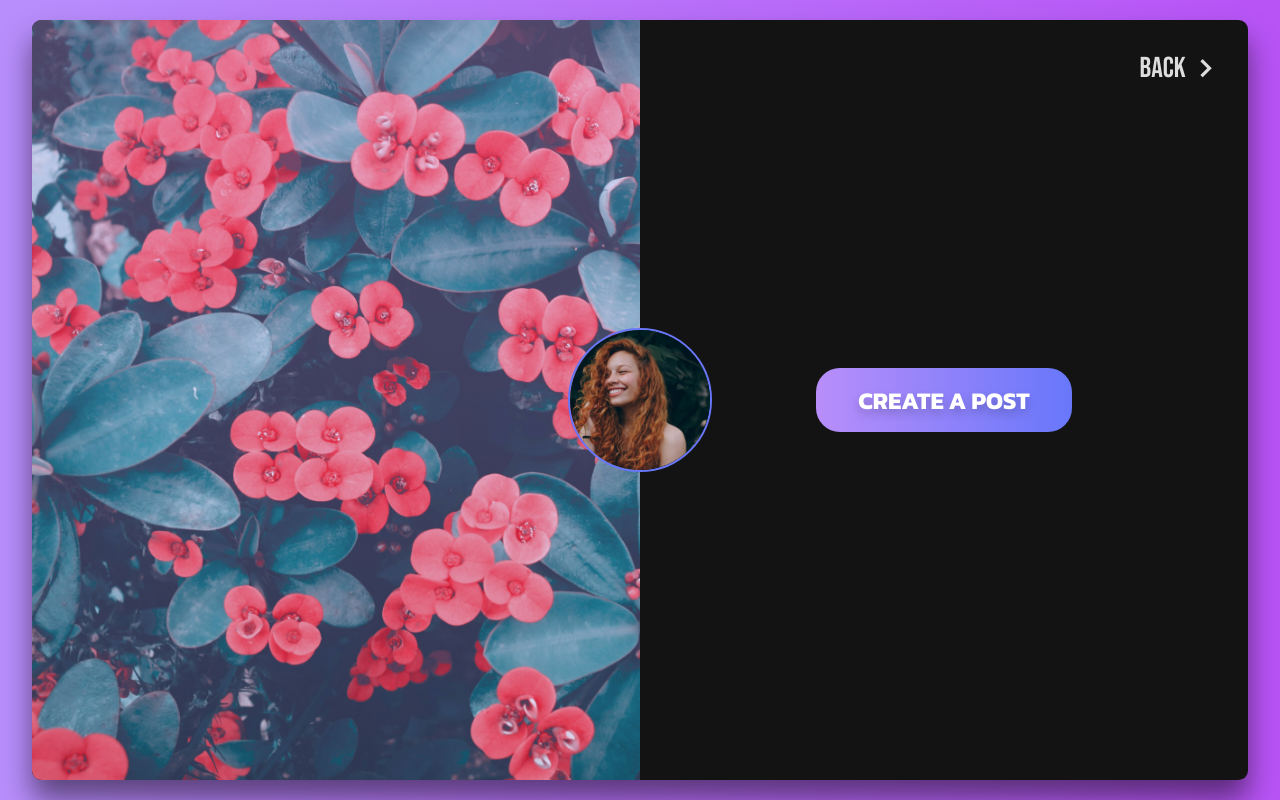
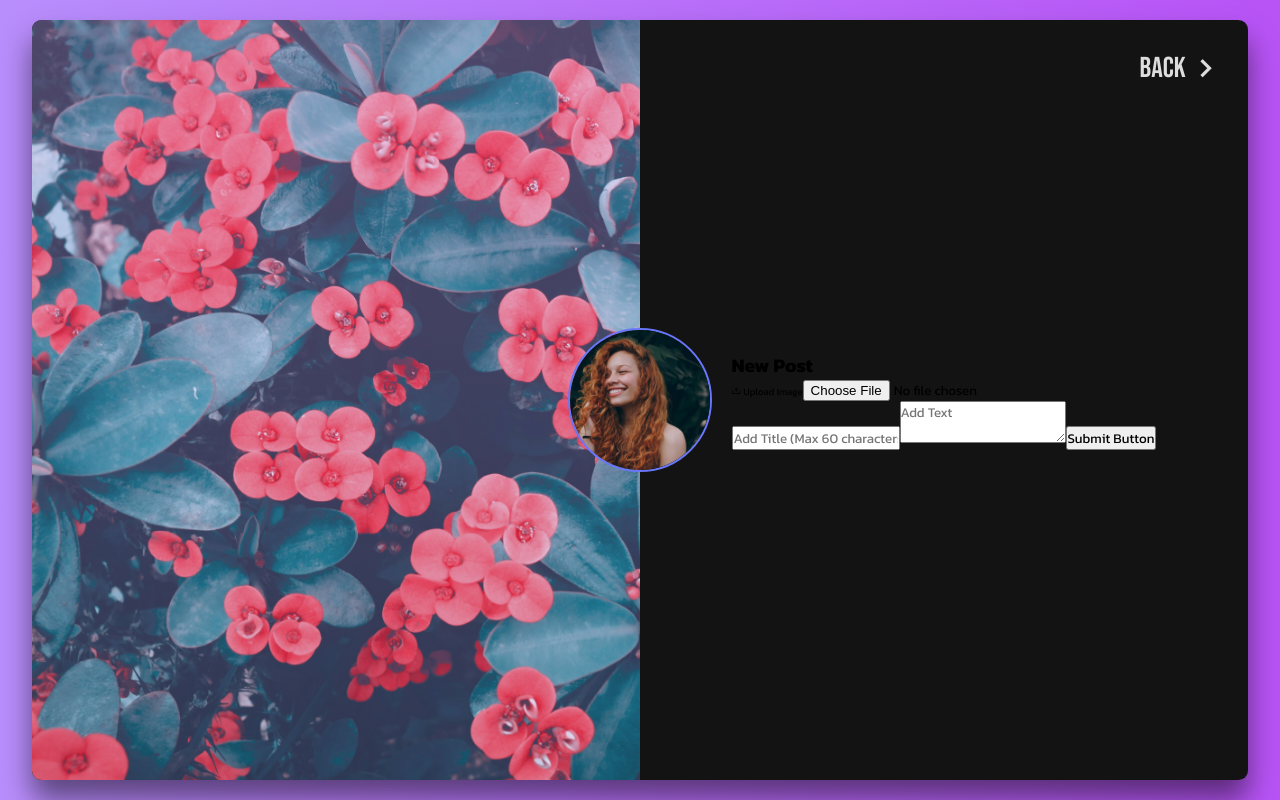
Before and after one commit to Lazee999/News-Blog-Application-, a React (Vite) app: page / in a window 1280 px wide. Built offline with nearby package versions, Linux system fonts and the light colour scheme.

Commit message:
Customizing Form

```diff
--- a/src/Components/Blog/Blog.jsx
+++ b/src/Components/Blog/Blog.jsx
@@ -8,7 +8,20 @@ const Blog = () => {
         <img src={UserImg} alt="" />
         </div>
         <div className="blog-right">
-            <button className='post-btn'>Create a Post</button>
+          <div className="blog-right-form">
+            <h1> New Post</h1>
+            <form>
+              <div className="img-upload">
+                <label htmlFor="file-upload" className="file-upload">
+                    <i className='bx bx-upload'></i> Upload Image
+                </label>
+                <input type="file" id="file-upload" />
+                </div>
+                <input type="text" placeholder='Add Title (Max 60 characters)'className='title-input'/>
+                <textarea className='text-input' placeholder='Add Text'></textarea>
+                <button type='submit' className='submit-btn'>Submit Button </button>
+            </form>
+          </div>
             <button className='blog-close-btn'>
                 Back <i className='bx bx-chevron-right'></i>
             </button>
```
